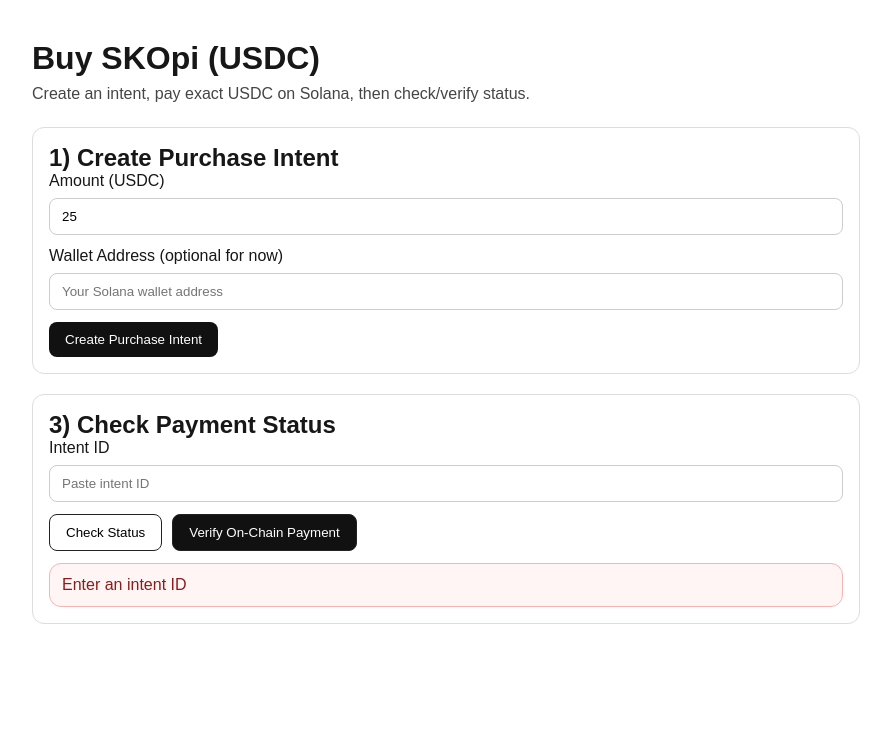
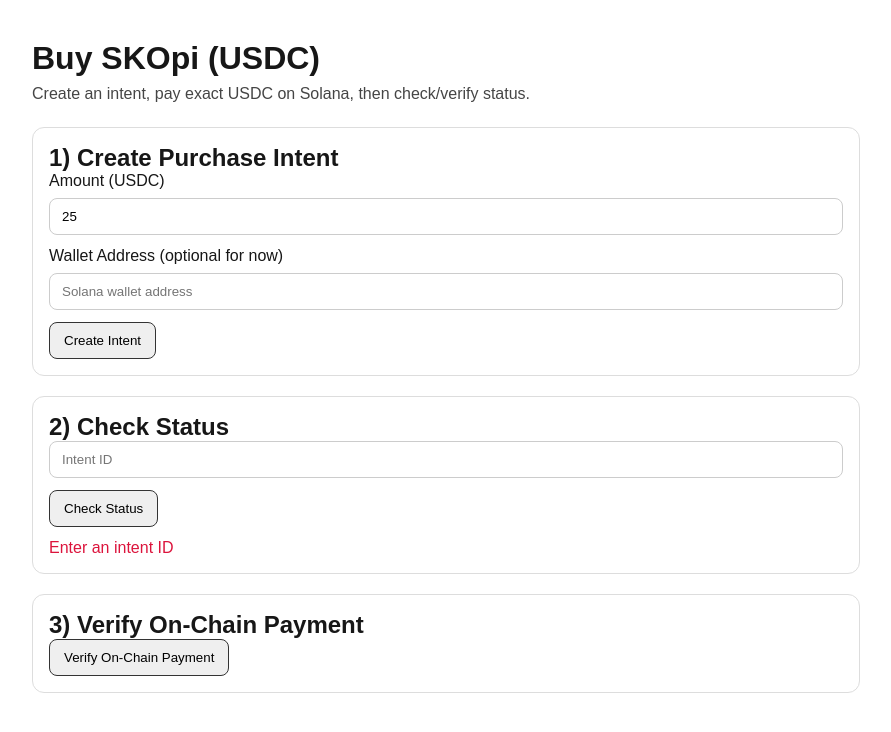
Before and after one commit to skopiLandToken/skopi, a Next.js app: page /buy in a window 1280 px wide. Both pictures are taken after a click on the button "Check Status". Shown: the top 732 px of the page, without its empty margins (194-1085 px from the left). Built offline with nearby package versions, Linux system fonts and the light colour scheme.

Commit message:
Add Supabase auth token to purchase intent creation

```diff
--- a/src/app/buy/page.tsx
+++ b/src/app/buy/page.tsx
@@ -1,6 +1,7 @@
 "use client";
 
 import { useMemo, useState } from "react";
+import { supabaseBrowser } from "@/lib/supabase-browser";
 
 type Touch = {
   source?: string | null;
@@ -91,14 +92,26 @@ export default function BuyPage() {
         throw new Error("Enter a valid amount greater than 0");
       }
 
+      // --- NEW: require login + send Bearer token ---
+      const supabase = supabaseBrowser();
+      const { data: sess, error: sessErr } = await supabase.auth.getSession();
+      if (sessErr) throw new Error(sessErr.message);
+      const token = sess.session?.access_token;
+      if (!token) throw new Error("You must be logged in to create a purchase intent.");
+      // --- END NEW ---
+
       const firstTouch = readTouch("skopi_first_touch");
       const lastTouch = readTouch("skopi_last_touch");
       const refCode = readRefCodeFromUrl();
 
       const res = await fetch("/api/purchase-intents", {
         method: "POST",
-        headers: { "Content-Type": "application/json" },
+        headers: {
+          "Content-Type": "application/json",
+          authorization: `Bearer ${token}`,
+        },
         body: JSON.stringify({
+          // keep your existing payload shape
           amountUsdc,
           refCode: refCode || null,
           walletAddress: walletAddress || null,
@@ -218,109 +231,67 @@ export default function BuyPage() {
 
         <label style={{ display: "block", marginBottom: 8 }}>Wallet Address (optional for now)</label>
         <input
-          type="text"
           value={walletAddress}
           onChange={(e) => setWalletAddress(e.target.value)}
-          placeholder="Your Solana wallet address"
+          placeholder="Solana wallet address"
           style={{ width: "100%", padding: "10px 12px", borderRadius: 8, border: "1px solid #ccc", marginBottom: 12 }}
         />
 
         <button
           onClick={createIntent}
           disabled={loading}
-          style={{ padding: "10px 16px", borderRadius: 8, border: "none", cursor: "pointer", background: "#111", color: "#fff" }}
+          style={{ padding: "10px 14px", borderRadius: 8, border: "1px solid #333", cursor: "pointer" }}
         >
-          {loading ? "Creating..." : "Create Purchase Intent"}
+          {loading ? "Creating..." : "Create Intent"}
         </button>
+
+        {error && <div style={{ marginTop: 12, color: "crimson" }}>{error}</div>}
+
+        {intent && (
+          <div style={{ marginTop: 16, padding: 12, border: "1px solid #eee", borderRadius: 10 }}>
+            <div><strong>Intent ID:</strong> <code>{intent.id}</code> <button onClick={() => copyText(intent.id, "Intent ID")}>Copy</button></div>
+            <div><strong>Status:</strong> {intent.status}</div>
+            <div><strong>USDC:</strong> {humanUsdc(intent.amount_usdc_atomic)}</div>
+            <div><strong>Solana Pay:</strong> <a href={payUrl}>{payUrl}</a></div>
+          </div>
+        )}
       </div>
 
-      {error && (
-        <div style={{ border: "1px solid #f5b5b5", background: "#fff5f5", color: "#8a1c1c", borderRadius: 12, padding: 12, marginBottom: 16 }}>
-          {error}
-        </div>
-      )}
-
-      {intent && (
-        <div style={{ border: "1px solid #cce7d0", background: "#f3fff5", borderRadius: 12, padding: 16, marginBottom: 20 }}>
-          <h2 style={{ marginTop: 0 }}>2) Pay with Wallet ✅</h2>
-          <p><strong>Intent ID:</strong> {intent.id}</p>
-          <p><strong>Status:</strong> {intent.status}</p>
-          <p><strong>Amount:</strong> {humanUsdc(intent.amount_usdc_atomic)} USDC</p>
-          <p><strong>Treasury:</strong> {intent.treasury_address}</p>
-          <p><strong>Reference:</strong> {intent.reference_pubkey}</p>
-
-          <div style={{ display: "flex", gap: 10, flexWrap: "wrap", marginTop: 12 }}>
-            <button onClick={() => copyText(intent.treasury_address, "Treasury address")}>Copy Treasury</button>
-            <button onClick={() => copyText(intent.reference_pubkey, "Reference")}>Copy Reference</button>
-            <button onClick={() => copyText(payUrl, "Payment URL")}>Copy Payment URL</button>
-            <a href={payUrl} style={{ padding: "6px 10px", border: "1px solid #222", borderRadius: 6, textDecoration: "none" }}>
-              Open in Wallet
-            </a>
-          </div>
-
-          <p style={{ marginTop: 12, marginBottom: 10 }}>
-            <a href={`/receipt/${intent.id}`} style={{ textDecoration: "underline" }}>
-              Open Receipt Page
-            </a>
-          </p>
-
-          <p style={{ marginTop: 0, marginBottom: 0 }}>
-            ⚠️ Send the <strong>exact USDC amount</strong> with this reference.
-          </p>
-        </div>
-      )}
-
-      <div style={{ border: "1px solid #ddd", borderRadius: 12, padding: 16 }}>
-        <h2 style={{ marginTop: 0 }}>3) Check Payment Status</h2>
-
-        <label style={{ display: "block", marginBottom: 8 }}>Intent ID</label>
+      <div style={{ border: "1px solid #ddd", borderRadius: 12, padding: 16, marginBottom: 20 }}>
+        <h2 style={{ marginTop: 0 }}>2) Check Status</h2>
         <input
-          type="text"
           value={statusIntentId}
           onChange={(e) => setStatusIntentId(e.target.value)}
-          placeholder="Paste intent ID"
+          placeholder="Intent ID"
           style={{ width: "100%", padding: "10px 12px", borderRadius: 8, border: "1px solid #ccc", marginBottom: 12 }}
         />
-
-        <div style={{ display: "flex", gap: 10, flexWrap: "wrap" }}>
         <button
           onClick={checkStatus}
           disabled={statusLoading}
-            style={{ padding: "10px 16px", borderRadius: 8, border: "1px solid #222", cursor: "pointer", background: "#fff" }}
+          style={{ padding: "10px 14px", borderRadius: 8, border: "1px solid #333", cursor: "pointer" }}
         >
           {statusLoading ? "Checking..." : "Check Status"}
         </button>
 
+        {statusError && <div style={{ marginTop: 12, color: "crimson" }}>{statusError}</div>}
+        {statusData && (
+          <div style={{ marginTop: 12 }}>
+            <div><strong>Status:</strong> {statusData.status}</div>
+            <div><strong>Tx Signature:</strong> {statusData.tx_signature || "Not confirmed yet"}</div>
+          </div>
+        )}
+      </div>
+
+      <div style={{ border: "1px solid #ddd", borderRadius: 12, padding: 16 }}>
+        <h2 style={{ marginTop: 0 }}>3) Verify On-Chain Payment</h2>
         <button
           onClick={verifyOnChain}
           disabled={verifyLoading}
-            style={{ padding: "10px 16px", borderRadius: 8, border: "1px solid #222", cursor: "pointer", background: "#111", color: "#fff" }}
+          style={{ padding: "10px 14px", borderRadius: 8, border: "1px solid #333", cursor: "pointer" }}
         >
           {verifyLoading ? "Verifying..." : "Verify On-Chain Payment"}
         </button>
-        </div>
-
-        {verifyMsg && (
-          <div style={{ marginTop: 12, padding: 10, borderRadius: 8, background: "#f7f7f7" }}>
-            {verifyMsg}
-          </div>
-        )}
-
-        {statusError && (
-          <div style={{ border: "1px solid #f5b5b5", background: "#fff5f5", color: "#8a1c1c", borderRadius: 12, padding: 12, marginTop: 12 }}>
-            {statusError}
-          </div>
-        )}
-
-        {statusData && (
-          <div style={{ border: "1px solid #cce7d0", background: "#f3fff5", borderRadius: 12, padding: 12, marginTop: 12 }}>
-            <p><strong>Status:</strong> {statusData.status}</p>
-            <p><strong>Intent ID:</strong> {statusData.id}</p>
-            <p><strong>Amount:</strong> {humanUsdc(statusData.amount_usdc_atomic)} USDC</p>
-            <p><strong>Reference:</strong> {statusData.reference_pubkey}</p>
-            <p><strong>Tx Signature:</strong> {statusData.tx_signature || "Not confirmed yet"}</p>
-          </div>
-        )}
+        {verifyMsg && <div style={{ marginTop: 12 }}>{verifyMsg}</div>}
       </div>
     </main>
   );
```
Lines whose indentation alone changed are shown as unchanged.
